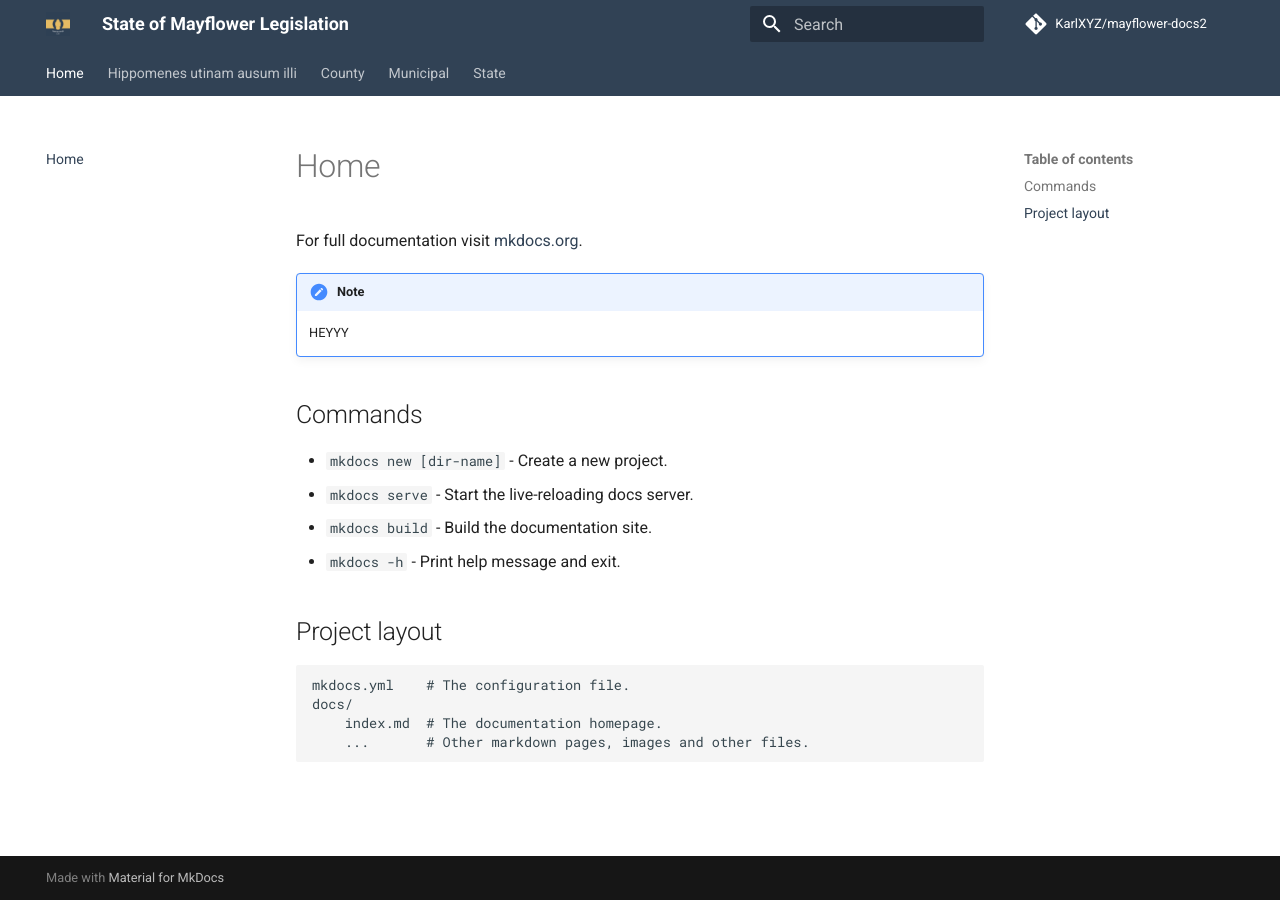
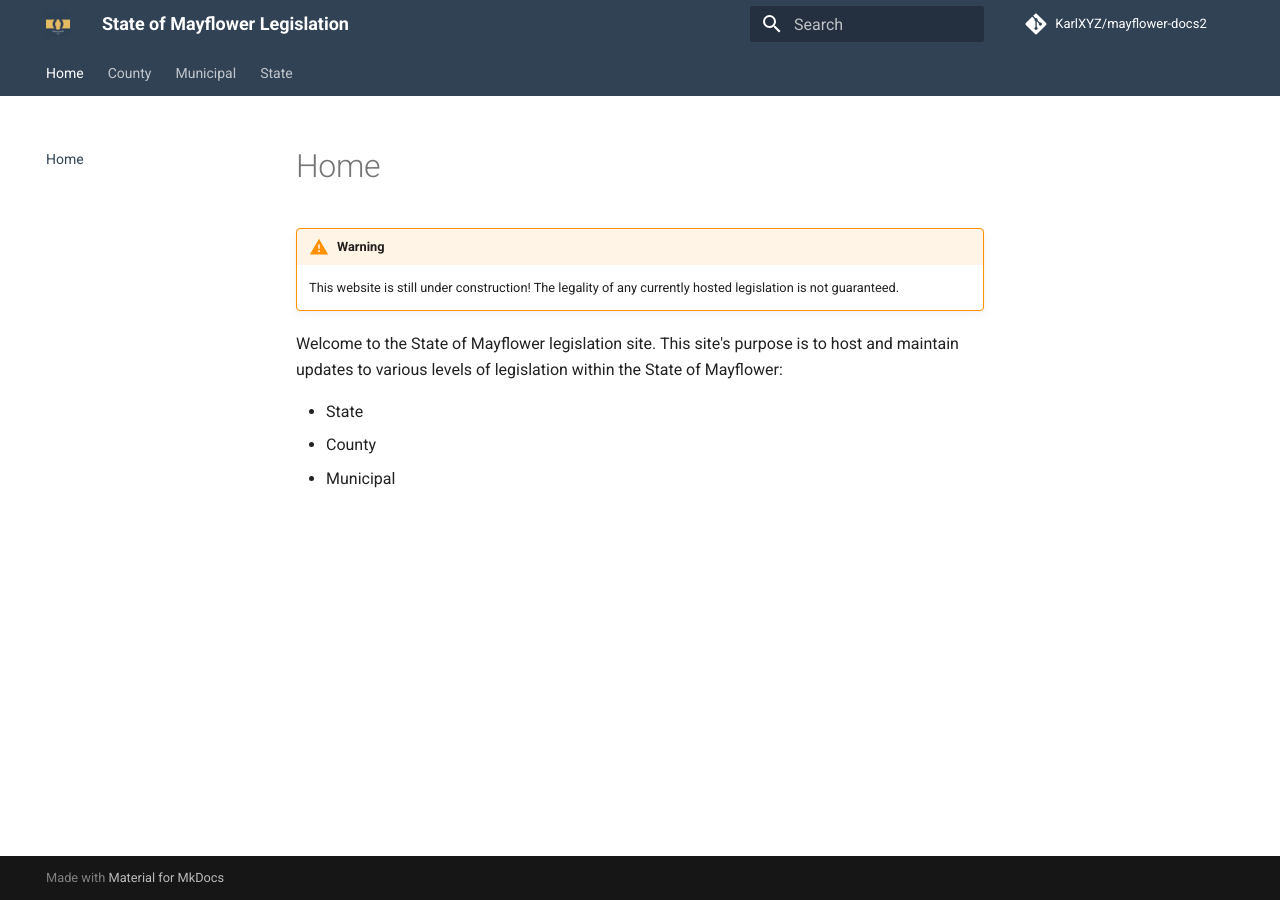
Before and after one commit to mayflower-state/legislation, an MkDocs documentation site: the page built from docs/index.md, in a window 1280 px wide. Built offline with MkDocs 1.6.1 and Material for MkDocs 9.7.7, drawn with Linux system fonts in a browser that asks for light colours; comment, search, counter and statistics services are not loaded.

```diff
--- a/docs/index.md
+++ b/docs/index.md
@@ -1,20 +1,10 @@
 # Home
 
-For full documentation visit [mkdocs.org](https://www.mkdocs.org).
+!!! warning
+    This website is still under construction! The legality of any currently hosted legislation is not guaranteed.
 
-!!! note
-    HEYYY
+Welcome to the State of Mayflower legislation site. This site's purpose is to host and maintain updates to various levels of legislation within the State of Mayflower:
 
-## Commands
-
-* `mkdocs new [dir-name]` - Create a new project.
-* `mkdocs serve` - Start the live-reloading docs server.
-* `mkdocs build` - Build the documentation site.
-* `mkdocs -h` - Print help message and exit.
-
-## Project layout
-
-    mkdocs.yml    # The configuration file.
-    docs/
-        index.md  # The documentation homepage.
-        ...       # Other markdown pages, images and other files.
+- State
+- County
+- Municipal
--- a/mkdocs.yml
+++ b/mkdocs.yml
@@ -32,6 +32,8 @@ plugins:
   - search:
       separator: '[\s\-]+'
   - awesome-pages
+  - git-revision-date-localized:
+      type: date
 
 markdown_extensions:
   - admonition
--- a/requirements.txt
+++ b/requirements.txt
@@ -3,3 +3,4 @@ mkdocs-awesome-pages-plugin==2.2.1
 mkdocs-material==5.1.5
 mkdocs-material-extensions==1.0b2
 pymdown-extensions==7.1
+mkdocs-git-revision-date-localized-plugin==0.5.2
```
Also changed, not shown: docs/about.md (deleted, +0 -51 lines).
